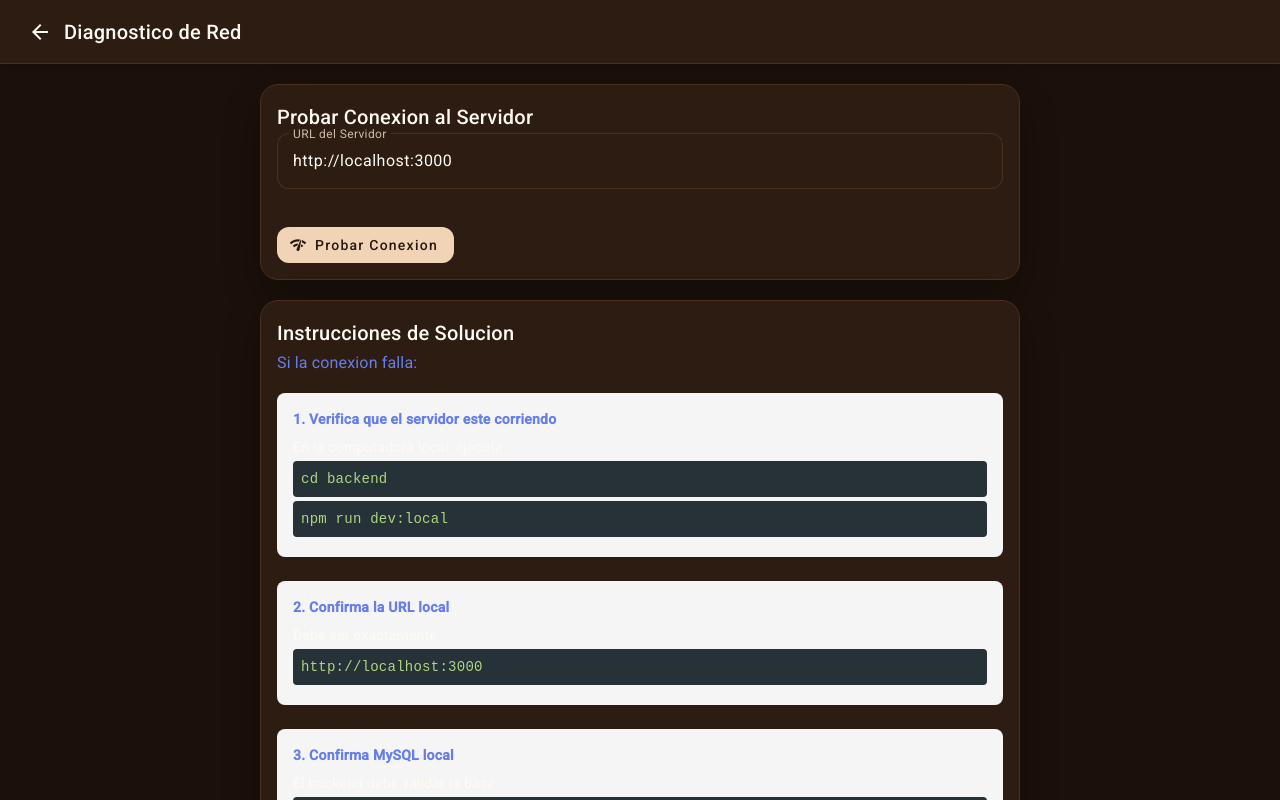
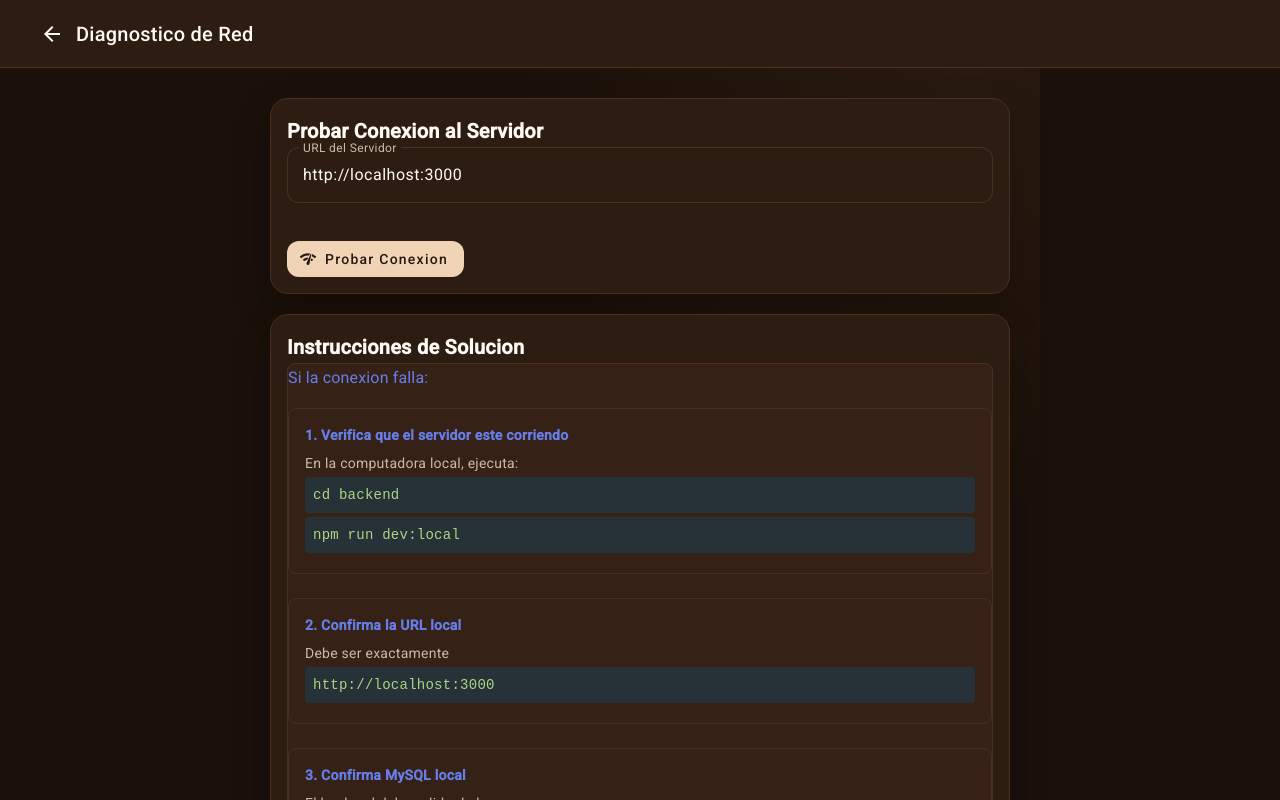
Before and after one commit to CarlosRdz21/cafeteria-pos, an Angular app: page /network-test in a window 1280 px wide. Built offline with nearby package versions, Linux system fonts and the light colour scheme; no server answers.

Commit message:
style: armoniza usuarios y configuracion

```diff
--- a/src/styles.scss
+++ b/src/styles.scss
@@ -38,6 +38,31 @@
   --shadow-card-hover: 0 20px 44px rgba(8, 4, 2, 0.32);
   --shadow-sidebar: 12px 0 36px rgba(8, 4, 2, 0.2);
   --shadow-topbar: 0 8px 24px rgba(8, 4, 2, 0.16);
+
+  /* Alias semánticos usados por las capas visuales de cada funcionalidad. */
+  --color-fondo: var(--color-bg-primary);
+  --color-superficie: var(--color-surface);
+  --color-superficie-elevada: var(--color-surface-raised);
+  --color-superficie-suave: var(--color-bg-secondary);
+  --color-borde: var(--color-border);
+  --color-borde-fuerte: #65452f;
+  --color-texto: var(--color-text-primary);
+  --color-texto-secundario: var(--color-text-secondary);
+  --color-texto-tenue: var(--color-text-muted);
+  --color-caramelo: var(--color-accent);
+  --color-caramelo-claro: var(--color-accent-hover);
+  --color-crema: var(--color-cream);
+  --color-beige: var(--color-cream-soft);
+  --color-exito: var(--color-success);
+  --color-error: var(--color-danger);
+  --topbar-altura: var(--topbar-height);
+  --radio-sm: var(--radius-sm);
+  --radio-md: var(--radius-md);
+  --radio-lg: var(--radius-lg);
+  --radio-xl: var(--radius-xl);
+  --sombra-sm: 0 8px 22px rgba(8, 4, 2, 0.18);
+  --sombra-md: var(--shadow-card);
+  --sombra-lg: 0 28px 64px rgba(8, 4, 2, 0.4);
 
   --app-viewport-height: 100vh;
   --safe-top: 0px;
@@ -227,6 +252,110 @@ body {
   }
 }
 
+/* Usuarios y configuración conservan plantillas inline; estas reglas sólo cambian su presentación. */
+app-users-admin,
+app-printer-settings,
+app-settings,
+app-network-test {
+  display: block;
+  min-height: 100%;
+  color: var(--color-text-primary);
+  background: var(--color-bg-primary);
+}
+
+app-users-admin mat-toolbar,
+app-printer-settings mat-toolbar,
+app-settings mat-toolbar,
+app-network-test mat-toolbar {
+  min-height: 68px !important;
+  height: 68px !important;
+  padding-inline: clamp(12px, 2.5vw, 28px) !important;
+  color: var(--color-text-primary) !important;
+  background: var(--color-surface) !important;
+  border-bottom: 1px solid var(--color-border);
+  box-shadow: none !important;
+}
+
+app-users-admin .admin-container,
+app-printer-settings .container,
+app-settings .settings-container,
+app-network-test .test-container {
+  min-height: calc(100dvh - var(--topbar-height) - 68px) !important;
+  padding: clamp(16px, 2.5vw, 30px) !important;
+  background: radial-gradient(circle at 90% 0%, rgba(196, 139, 79, 0.08), transparent 28rem), var(--color-bg-primary) !important;
+}
+
+app-users-admin .admin-container { max-width: 1400px; margin-inline: auto; }
+app-printer-settings .container,
+app-settings .settings-container,
+app-network-test .test-container { max-width: 920px; margin-inline: auto; }
+
+app-users-admin .form-card,
+app-users-admin .user-item,
+app-printer-settings .container mat-card,
+app-settings .settings-container mat-card,
+app-network-test .test-container mat-card {
+  color: var(--color-text-primary) !important;
+  background: var(--color-surface) !important;
+  border: 1px solid var(--color-border);
+  border-radius: var(--radius-lg) !important;
+  box-shadow: var(--shadow-card) !important;
+}
+
+app-users-admin mat-card-title,
+app-printer-settings mat-card-title,
+app-settings mat-card-title,
+app-network-test mat-card-title { color: var(--color-text-primary) !important; font-weight: 760 !important; }
+
+app-users-admin .toggle-field,
+app-printer-settings .status,
+app-settings .connection-status,
+app-settings .toggle-field,
+app-settings .instructions,
+app-settings .note,
+app-network-test .test-result,
+app-network-test .instructions,
+app-network-test .step,
+app-network-test .details {
+  color: var(--color-text-secondary) !important;
+  background: var(--color-surface-raised) !important;
+  border: 1px solid var(--color-border) !important;
+  border-radius: var(--radius-sm) !important;
+}
+
+app-users-admin mat-card-actions,
+app-printer-settings mat-card-actions { background: var(--color-surface-raised) !important; border-top: 1px solid var(--color-border); }
+app-users-admin .user-item { transition: transform 160ms ease, border-color 160ms ease; }
+app-users-admin .user-item:hover { transform: translateY(-1px); border-color: rgba(196, 139, 79, 0.48); }
+app-users-admin .user-info h3 { color: var(--color-text-primary); font-weight: 740; }
+app-users-admin .username,
+app-users-admin .created { color: var(--color-text-secondary) !important; }
+app-users-admin .role { color: var(--color-text-secondary) !important; background: var(--color-surface-raised) !important; border: 1px solid var(--color-border); }
+app-users-admin .role.admin { color: var(--color-cream) !important; background: rgba(196, 139, 79, 0.17) !important; }
+app-users-admin .status.active,
+app-printer-settings .status.connected,
+app-settings .connection-status.connected,
+app-network-test .result-item.success { color: #bce8ce !important; background: rgba(58, 148, 101, 0.14) !important; }
+app-users-admin .status.inactive,
+app-network-test .result-item.error { color: #ffc0c0 !important; background: rgba(196, 73, 73, 0.14) !important; }
+app-printer-settings .bt-message { color: #ffd9aa !important; background: rgba(214, 143, 67, 0.13) !important; border: 1px solid rgba(214, 143, 67, 0.3); }
+app-users-admin button,
+app-printer-settings button,
+app-settings button,
+app-network-test button { border-radius: var(--radius-sm) !important; }
+
+@media (max-width: 600px) {
+  app-users-admin mat-toolbar,
+  app-printer-settings mat-toolbar,
+  app-settings mat-toolbar,
+  app-network-test mat-toolbar { min-height: 58px !important; height: 58px !important; }
+
+  app-users-admin .admin-container,
+  app-printer-settings .container,
+  app-settings .settings-container,
+  app-network-test .test-container { padding: 12px !important; }
+}
+
 /* Print styles */
 @media print {
   body {
```
